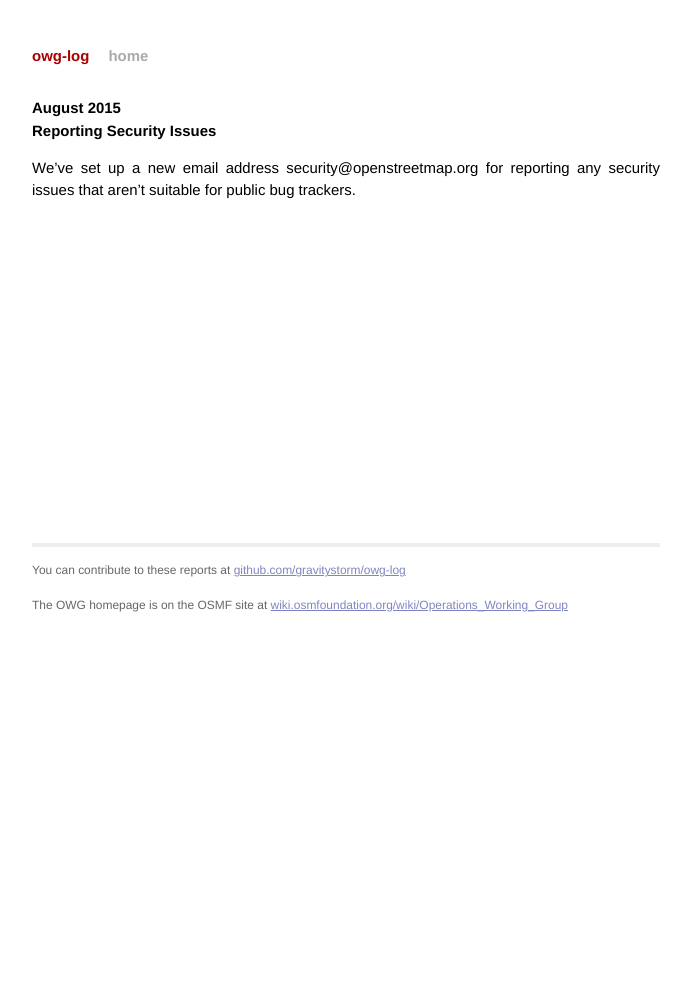
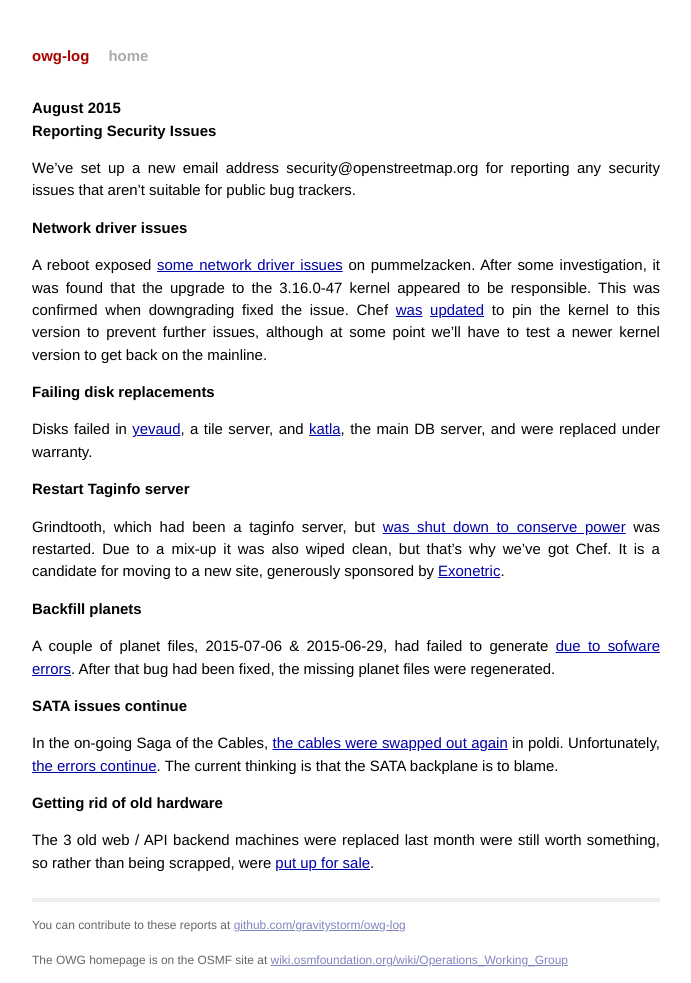
Before and after one commit to openstreetmap/owg-website, a Jekyll site: the page built from _posts/2015-08-01-august.md, in a window 1280 px wide. Shown: the whole page, without its empty margins (294-985 px from the left). Built offline with Jekyll 4.4.1, drawn with Linux system fonts in a browser that asks for light colours; Markdown is read by kramdown in place of the engine named in the settings; before the commit the page ends 945 px from its top, so only the background shows below that.

Commit message:
Added some stuff that happened over the last 4 months...

```diff
--- a/_posts/2015-08-01-august.md
+++ b/_posts/2015-08-01-august.md
@@ -7,3 +7,27 @@ date:   2015-08-31 23:59:59
 # Reporting Security Issues
 
 We've set up a new email address security@openstreetmap.org for reporting any security issues that aren't suitable for public bug trackers.
+
+# Network driver issues
+
+A reboot exposed [some network driver issues](https://github.com/openstreetmap/operations/issues/45) on pummelzacken. After some investigation, it was found that the upgrade to the 3.16.0-47 kernel appeared to be responsible. This was confirmed when downgrading fixed the issue. Chef [was](https://github.com/openstreetmap/chef/commit/d1be18e9426db54d3cf367855ee95fd8ed117e3b) [updated](https://github.com/openstreetmap/chef/commit/1df3edbee59a60ca0bd7005124c12e99205fd2d1) to pin the kernel to this version to prevent further issues, although at some point we'll have to test a newer kernel version to get back on the mainline.
+
+# Failing disk replacements
+
+Disks failed in [yevaud](https://github.com/openstreetmap/operations/issues/44), a tile server, and [katla](https://github.com/openstreetmap/operations/issues/43), the main DB server, and were replaced under warranty.
+
+# Restart Taginfo server
+
+Grindtooth, which had been a taginfo server, but [was shut down to conserve power](https://github.com/openstreetmap/operations/issues/22) was restarted. Due to a mix-up it was also wiped clean, but that's why we've got Chef. It is a candidate for moving to a new site, generously sponsored by [Exonetric](http://www.exonetric.com/).
+
+# Backfill planets
+
+A couple of planet files, 2015-07-06 & 2015-06-29, had failed to generate [due to sofware errors](https://github.com/zerebubuth/planet-dump-ng/commit/7b6abce122fe7839532ab9a8d71282201d21efef). After that bug had been fixed, the missing planet files were regenerated.
+
+# SATA issues continue
+
+In the on-going Saga of the Cables, [the cables were swapped out again](https://github.com/openstreetmap/operations/issues/42#issuecomment-135032689) in poldi. Unfortunately, [the errors continue](https://github.com/openstreetmap/operations/issues/42#issuecomment-135182040). The current thinking is that the SATA backplane is to blame.
+
+# Getting rid of old hardware
+
+The 3 old web / API backend machines were replaced last month were still worth something, so rather than being scrapped, were [put up for sale](https://lists.openstreetmap.org/pipermail/osmf-talk/2015-August/003367.html).
```
Also changed, not shown: _posts/2015-06-01-june.md (+4 -0 lines), _posts/2015-07-01-july.md (+4 -0 lines), _posts/2015-09-01-september.md (+3 -1 lines).
